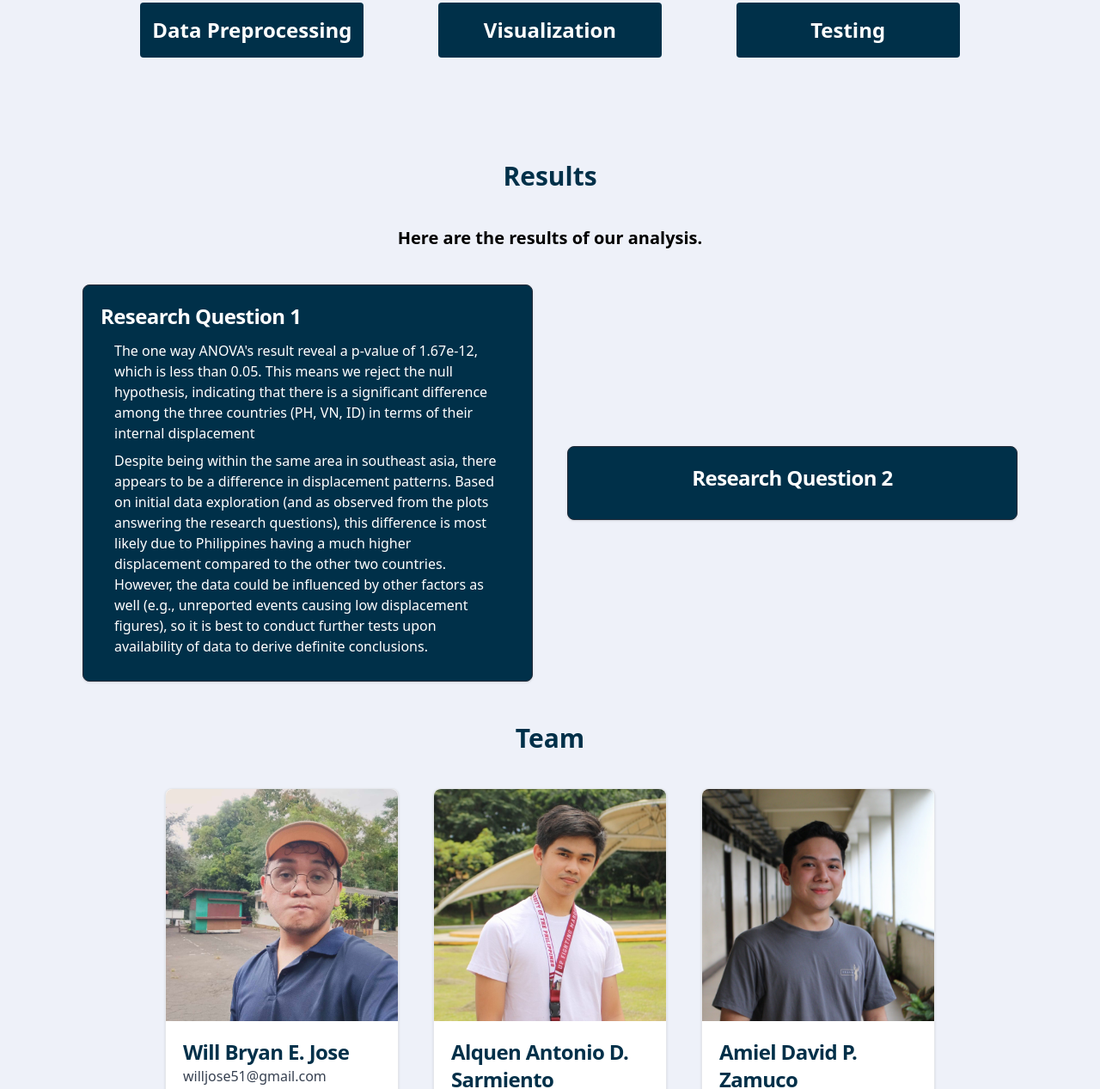
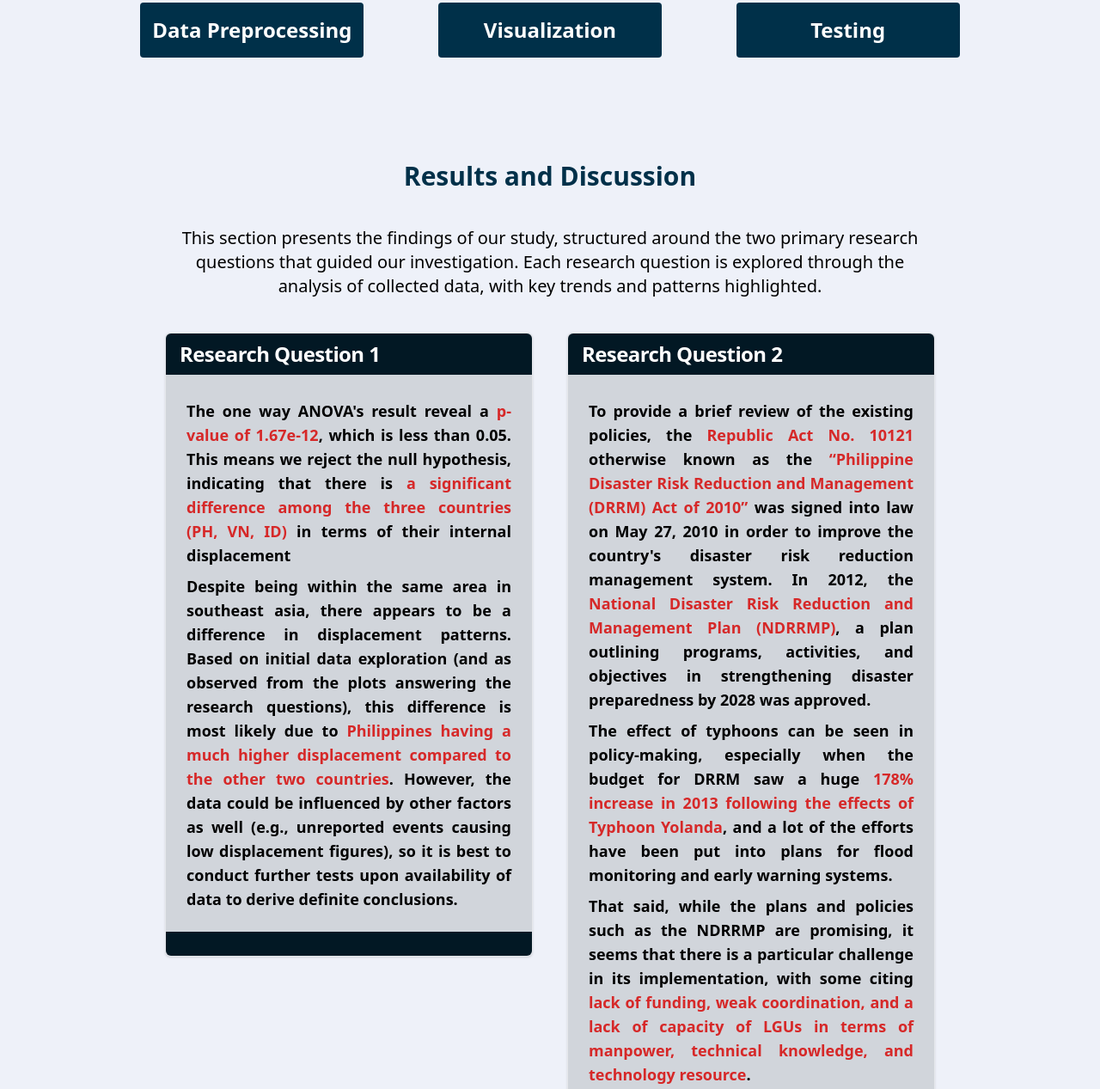
Before and after one commit to Arukuen/cs-132-natural-disaster-risk-reduction, a website: page index.html in a window 1280 px wide. Shown: the part 3206-4473 px from the top of the page at 86% size. Drawn offline with Linux system fonts and the light colour scheme.

Commit message:
conclusion

```diff
--- a/index.html
+++ b/index.html
@@ -222,26 +222,39 @@
     </div>
   </section>
 
-  <section id="results" class="lg:px-24 lg:py-6 px-4 py-2 text-center">
-    <h1 class="text-3xl font-bold text-primary">Results</h1>
+  <section id="results" class="lg:px-24 lg:py-6 px-4 py-2 text-center mb-16">
+    <h1 class="text-3xl font-bold text-primary">Results and Discussion</h1>
 
-    <h3 class="text-xl text-center font-semibold my-10 lg:mx-24">
-      Here are the results of our analysis.
+    <h3 class="text-xl text-center font-normal my-10 lg:mx-24">
+      This section presents the findings of our study, structured around the two primary research questions that guided our investigation. Each research question is explored through the analysis of collected data, with key trends and patterns highlighted.
     </h3>
 
-    <div class="flex flex-col md:flex-row items-center justify-center gap-10">
-      <div class="bg-primary border text-white text-left border-gray-800 rounded-lg shadow w-1/2">
-        <div class="p-5">
-          <h5 class="text-2xl font-bold tracking-tight text-white mb-3">Research Question 1</h5>
-          <p class="my-2 mx-4">The one way ANOVA's result reveal a p-value of 1.67e-12, which is less than 0.05. This means we reject the null hypothesis, indicating that there is a significant difference among the three countries (PH, VN, ID) in terms of their internal displacement</p>
-          <p class="my-2 mx-4">Despite being within the same area in southeast asia, there appears to be a difference in displacement patterns. Based on initial data exploration (and as observed from the plots answering the research questions), this difference is most likely due to Philippines having a much higher displacement compared to the other two countries. However, the data could be influenced by other factors as well (e.g., unreported events causing low displacement figures), so it is best to conduct further tests upon availability of data to derive definite conclusions.</p>
+    <div class="flex flex-col md:flex-row items-center justify-center gap-10 lg:mx-24 md:items-start">
+      <div class="bg-gray-300 border text-left rounded-md shadow w-1/2">
+        <h5 class="text-2xl font-bold tracking-tight mb-3 bg-darkerblue rounded-t-md text-white px-4 py-2">Research Question 1</h5>
+        <div class="py-4 px-2 font-semibold text-lg text-justify">
+          <p class="mb-2 mx-4">The one way ANOVA's result reveal a <span class="text-secondary">p-value of 1.67e-12</span>, which is less than 0.05. This means we reject the null hypothesis, indicating that there is <span class="text-secondary">a significant difference among the three countries (PH, VN, ID)</span> in terms of their internal displacement</p>
+          <p class="mb-2 mx-4">Despite being within the same area in southeast asia, there appears to be a difference in displacement patterns. Based on initial data exploration (and as observed from the plots answering the research questions), this difference is most likely due to <span class="text-secondary">Philippines having a much higher displacement compared to the other two countries</span>. However, the data could be influenced by other factors as well (e.g., unreported events causing low displacement figures), so it is best to conduct further tests upon availability of data to derive definite conclusions.</p>
         </div>
+        <h5 class="text-lg font-bold tracking-tight bg-darkerblue rounded-b-md">&nbsp;</h5>
       </div>
-      <div class="bg-primary border border-gray-800 rounded-lg shadow w-1/2">
-        <div class="p-5">
-            <h5 class="text-2xl font-bold tracking-tight text-white mb-3">Research Question 2</h5>
+      <div class="bg-gray-300 border text-left rounded-md shadow w-1/2">
+        <h5 class="text-2xl font-bold tracking-tight mb-3 bg-darkerblue rounded-t-md text-white px-4 py-2">Research Question 2</h5>
+        <div class="py-4 px-2 font-semibold text-lg text-justify">
+          <p class="mb-2 mx-4">To provide a brief review of the existing policies, the <span class="text-secondary">Republic Act No. 10121</span> otherwise known as the <span class="text-secondary">“Philippine Disaster Risk Reduction and Management (DRRM) Act of 2010”</span> was signed into law on May 27, 2010 in order to improve the country's disaster risk reduction management system. In 2012, the <span class="text-secondary">National Disaster Risk Reduction and Management Plan (NDRRMP)</span>, a plan outlining programs, activities, and objectives in strengthening disaster preparedness by 2028 was approved.</p>
+          <p class="mb-2 mx-4">The effect of typhoons can be seen in policy-making, especially when the budget for DRRM saw a huge <span class="text-secondary">178% increase in 2013 following the effects of Typhoon Yolanda</span>, and a lot of the efforts have been put into plans for flood monitoring and early warning systems.</p>
+          <p class="mb-4 mx-4">That said, while the plans and policies such as the NDRRMP are promising, it seems that there is a particular challenge in its implementation, with some citing <span class="text-secondary">lack of funding, weak coordination, and a lack of capacity of LGUs in terms of manpower, technical knowledge, and technology resource</span>. </p>
+          <p class="mb-2 mx-4 font-normal text-sm">Source: <a href='https://legacy.senate.gov.ph/publications/SEPO/PB_Examining%20PH%20DRRM%20System_Revised_27June2017.pdf'> Senate of the Philippines </a></p>
         </div>
+        <h5 class="text-lg font-bold tracking-tight bg-darkerblue rounded-b-md">&nbsp;</h5>
       </div>
+  </section>
+
+  <section id="conclusion" class="lg:px-24 lg:py-6 px-4 py-2 text-center mb-16">
+    <h1 class="text-3xl font-bold text-primary">Conclusion</h1>
+    <h3 class="text-xl text-center font-normal my-10 lg:mx-24">
+      The Philippines, being located within the Typhoon Belt naturally suffers from a high volume of internally displaced persons, especially in comparison with other countries in its vicinity like Vietnam and Indonesia. The analysis of the trends in internal displacement provided here illustrate this, highlighting the significantly higher average IDP compared to the two other countries, explaining that this may due to the country's higher risk profile. In any case, given the Philippines' susceptibility to disasters like typhoons, it has to put in more effort in strengthening disaster risk reduction and management. Initiatives like the NDRRMP provide a promising plan of action, but these plans need to be met halfway through the provision of resources – appropriate financing, prioritization, manpower allocation, and public awareness and education – for it to be able to fulfill its promises and keep up with the resiliency inherent to its people.
+    </h3>
   </section>
 
   <section id="team" class="lg:px-24 lg:py-6 px-4 py-2 text-black ">
```
Also changed, not shown: output.css.
